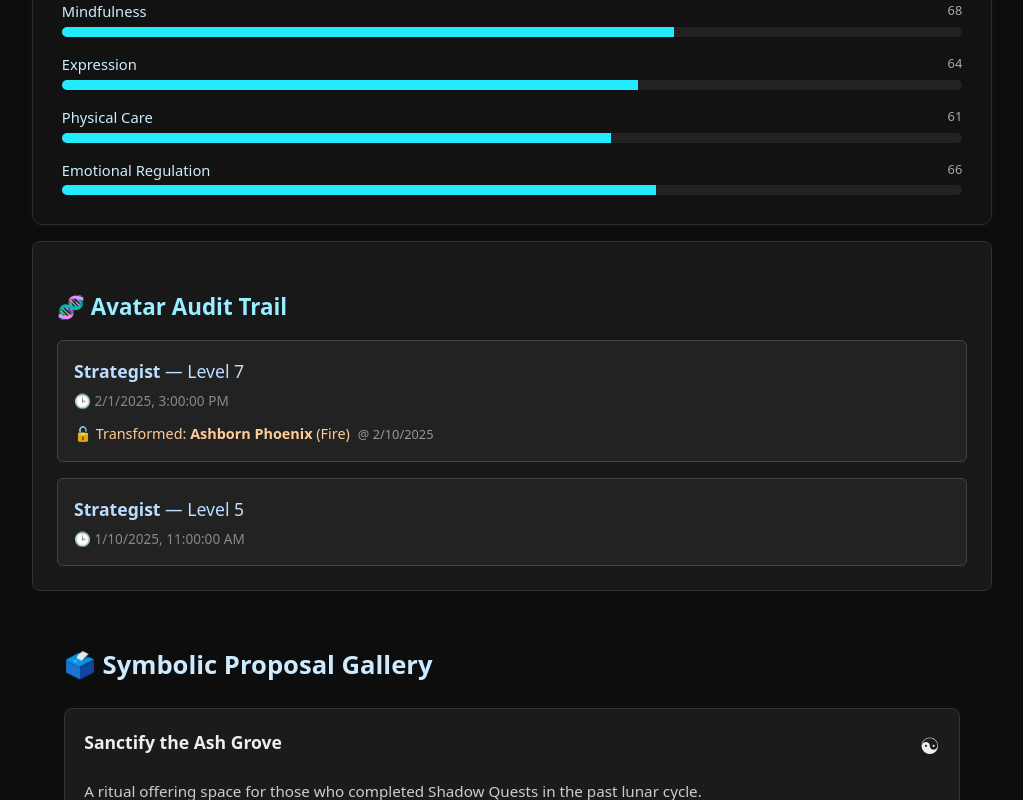
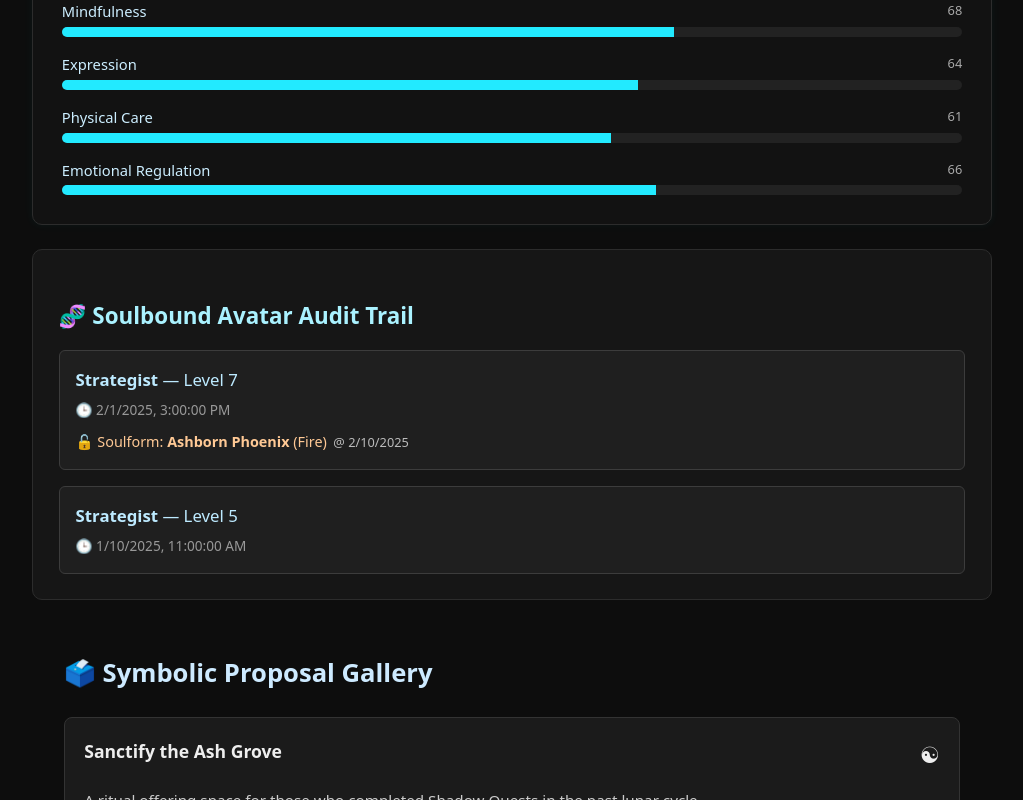
Before and after one commit to QuantumEden/eden-protocol, a React (Vite) app in the folder ui/react_web_portal/: page / in a window 1280 px wide. Shown: the part 562-1362 px from the top of the page, without its empty margins (128-1151 px from the left). Built offline with nearby package versions, Linux system fonts and the light colour scheme.

Commit message:
Update AvatarAudit.tsx

```diff
--- a/ui/react_web_portal/components/AvatarAudit.tsx
+++ b/ui/react_web_portal/components/AvatarAudit.tsx
@@ -22,7 +22,10 @@ type Props = {
 const AvatarAudit: React.FC<Props> = ({ history }) => {
   return (
     <div style={styles.container}>
-      <h3 style={styles.heading}>🧬 Avatar Audit Trail</h3>
+      <h3 style={styles.heading}>🧬 Soulbound Avatar Audit Trail</h3>
+      {history.length === 0 ? (
+        <p style={styles.empty}>No recorded evolution yet. Begin your journey.</p>
+      ) : (
         <div style={styles.list}>
           {history.map((entry, idx) => (
             <div key={idx} style={styles.card}>
@@ -30,14 +33,14 @@ const AvatarAudit: React.FC<Props> = ({ history }) => {
                 <strong>{entry.archetype}</strong> — Level {entry.level}
               </div>
               <div style={styles.sub}>
-              🕒 {new Date(entry.timestamp).toLocaleString()}
+                🕒 {formatDateTime(entry.timestamp)}
               </div>
               {entry.soulform && (
                 <div style={styles.soulform}>
-                🔓 Transformed: <strong>{entry.soulform.name}</strong> ({entry.soulform.element})
+                  🔓 Soulform: <strong>{entry.soulform.name}</strong> ({entry.soulform.element})
                   {entry.soulform.transformed_at && (
                     <span style={styles.transformedAt}>
-                    @ {new Date(entry.soulform.transformed_at).toLocaleDateString()}
+                      @ {formatDate(entry.soulform.transformed_at)}
                     </span>
                   )}
                 </div>
@@ -45,22 +48,45 @@ const AvatarAudit: React.FC<Props> = ({ history }) => {
             </div>
           ))}
         </div>
+      )}
     </div>
   );
 };
 
+function formatDateTime(timestamp: string): string {
+  try {
+    return new Date(timestamp).toLocaleString();
+  } catch {
+    return 'Invalid Date';
+  }
+}
+
+function formatDate(dateStr: string): string {
+  try {
+    return new Date(dateStr).toLocaleDateString();
+  } catch {
+    return 'Unknown';
+  }
+}
+
 const styles: { [key: string]: React.CSSProperties } = {
   container: {
-    padding: '1.5rem',
-    backgroundColor: '#181818',
-    border: '1px solid #333',
-    borderRadius: '8px',
-    marginTop: '1rem',
-    color: '#eee'
+    padding: '1.6rem',
+    backgroundColor: '#161616',
+    border: '1px solid #2c2c2c',
+    borderRadius: '10px',
+    marginTop: '1.5rem',
+    color: '#e6faff'
   },
   heading: {
     fontSize: '1.4rem',
-    marginBottom: '1rem'
+    marginBottom: '1rem',
+    color: '#aaf2ff'
+  },
+  empty: {
+    color: '#888',
+    fontStyle: 'italic',
+    fontSize: '0.95rem'
   },
   list: {
     display: 'flex',
@@ -69,28 +95,29 @@ const styles: { [key: string]: React.CSSProperties } = {
   },
   card: {
     padding: '1rem',
-    backgroundColor: '#222',
+    backgroundColor: '#1f1f1f',
     borderRadius: '6px',
-    border: '1px solid #444'
+    border: '1px solid #3c3c3c'
   },
   row: {
-    fontSize: '1.1rem',
-    color: '#bdf'
+    fontSize: '1.05rem',
+    fontWeight: 500,
+    color: '#bdeaff'
   },
   sub: {
     fontSize: '0.85rem',
-    color: '#888',
+    color: '#999',
     marginTop: '0.3rem'
   },
   soulform: {
     marginTop: '0.6rem',
     fontSize: '0.9rem',
-    color: '#fc9'
+    color: '#ffc995'
   },
   transformedAt: {
     fontSize: '0.8rem',
-    marginLeft: '0.5rem',
-    color: '#999'
+    marginLeft: '0.4rem',
+    color: '#bbb'
   }
 };
 
```
Lines whose indentation alone changed are shown as unchanged.
